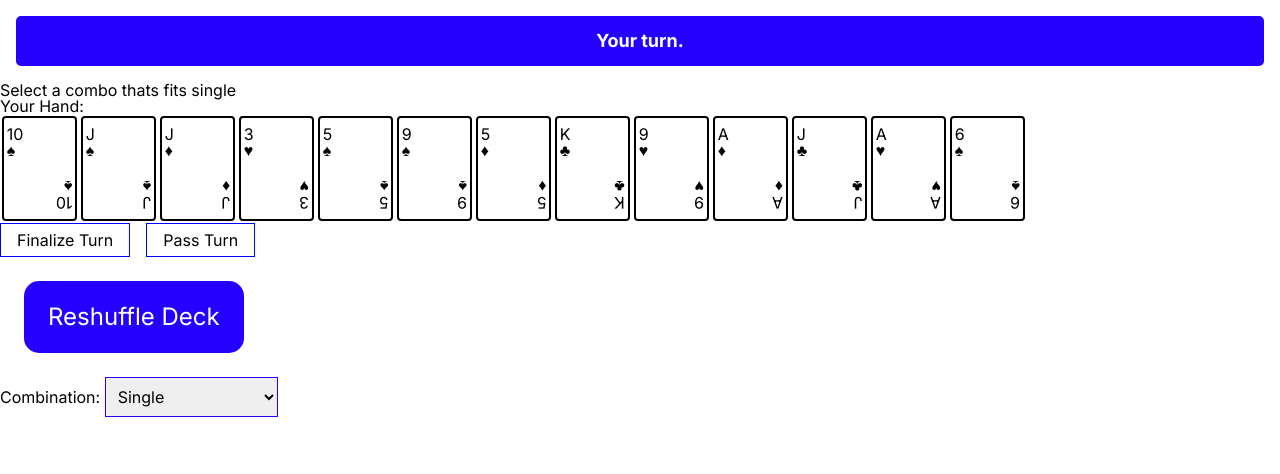
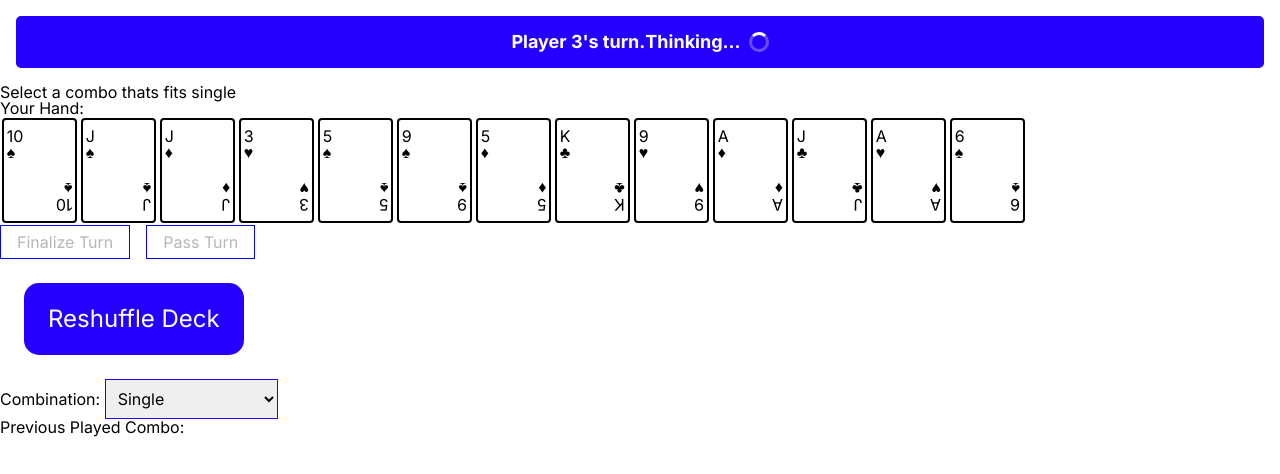
Before and after one commit to jduong09/thirteen, a Next.js app: page / in a window 1280 px wide. Both pictures are taken after a click on the button "Shuffle Deck". Shown: the top 474 px of the page. Built offline with nearby package versions, Linux system fonts and the light colour scheme.

Commit message:
Added helper function, working on logic to compare combos.

```diff
--- a/components/game/game.js
+++ b/components/game/game.js
@@ -1,7 +1,16 @@
 import gameStyles from './game.module.scss';
+import styles from "@/app/page.module.css";
 import { useState } from 'react';
 import Hand from "@/components/gameComponents/hand.js";
-import { dictionaryCombinations } from '@/components/utilities/combination.js';
+import { dictionaryCombinations, highestValue } from '@/components/utilities/combination.js';
+import { mapCard } from '../utilities/card';
+
+const icons = {
+  'hearts': '♥',
+  'diamonds': '♦',
+  'spades': '♠',
+  'clubs': '♣',
+}
 
 const Game = () => {
   const [deckIsShuffled, shuffleDeck] = useState(false);
@@ -10,6 +19,7 @@ const Game = () => {
   const [hands, setHands] = useState(null);
   const [comboIsValid, setComboStatus] = useState(null);
   const [currentTurnCombo, setCurrentTurnCombo] = useState('single');
+  const [previousPlayedCombo, setPreviousPlayedCombo] = useState([]);
 
   const [selectCombo, setComboSelect] = useState('single');
 
@@ -56,7 +66,7 @@ const Game = () => {
     shuffled.forEach((card, idx) => {
       const player = idx % 4;
       tempHands[player].hand.push(card);
-      if(card.number === '3' && card.suite === 'spades') {
+      if(card.number === 3 && card.suite === 'spades') {
         setPlayerTurn(player);
       };
     });
@@ -103,11 +113,15 @@ const Game = () => {
    * @param {Object[]} combo - Array of card objects
    */
   const requestCombo = (combo, combination) => {
+    console.log('Request Combo starting...');
+    console.log('Combination to play is: ', currentTurnCombo);
+    console.log('Player is playing: ', combo);
     // Check if combo is valid
-    if(validateCombo(combo, combination)) {
+    if(previousPlayedCombo.length === 0 || (validateCombo(combo, combination) && compareCombo(previousPlayedCombo[previousPlayedCombo.length - 1].value, combo))) {
+      console.log('Played higher combo, keep moving...');
       // Accept combo and set player turn
       setComboStatus(true);
-
+      setPreviousPlayedCombo(combo);
       setTimeout(() => {
         setComboStatus(null);
       }, 5000);
@@ -116,13 +130,22 @@ const Game = () => {
         hands[playerTurn].hand = hands[playerTurn].hand.filter((handCard) => handCard.value !== card.value);
       });
       setHands(hands);
-
       // TODO: Remove when done testing. This is just to simulate a fake game.
       setTimeout(() => changeTurn(), 3000);
     } else {
       // Reject combo
       setComboStatus(false);
     }
+  }
+
+  /**
+   * @description Compares players submitted combo with previous played combo.
+   * @param {integer} currentHighestValue - Highest integer of previous played combo
+   * @param {combo} combo - Array of card objects
+   */
+  const compareCombo = (currentHighestValue, combo) => {
+    const highestValueOfCombo = highestValue(combo);
+    return highestValueOfCombo > currentHighestValue;
   }
 
   /**
@@ -164,10 +187,29 @@ const Game = () => {
       }
       return lowest;
     }, 53);
+    console.log('Function in ai: ', currHand.find((card) => card.value === lowestCard));
 
     // TODO: Remove when done testing. This is mocking a single card play
-    setTimeout(() => requestCombo([currHand.find((card) => card.value === lowestCard)], 'single'), 3000);
+    setTimeout(() => requestCombo([currHand.find((card) => card.value === lowestCard)], 'single'), 5000);
   }
+
+  const listOfCards = previousPlayedCombo.map((card, idx) => {
+    const cardDisplay = mapCard(card.number);
+    return (
+      <li key={idx}>
+        <div className={`${styles.card} ${card.selected && styles.selected}`} onClick={(e) => selectCard(card, e)}>
+          <div className={styles.cardTopLeft}>
+            <span>{cardDisplay}</span>
+            <span>{icons[card.suite]}</span>
+          </div>
+          <div className={styles.cardBottomRight}>
+            <span>{icons[card.suite]}</span>
+            <span>{cardDisplay}</span>
+          </div>
+        </div>
+      </li>
+    );
+  });
 
   return (
     <game>
@@ -206,8 +248,9 @@ const Game = () => {
               <option value='double sequence'>Double Sequence</option>
             </select>
           </form>
+          {comboIsValid && <h2 className={gameStyles.validCombo}>Combo Choice is correct. Try making another combo or reshuffling the deck for new cards.</h2>}
 
-          {comboIsValid && <h2 className={gameStyles.validCombo}>Combo Choice is correct. Try making another combo or reshuffling the deck for new cards.</h2>}
+          <h2>Previous Played Combo: {listOfCards}</h2>
         </div>
 
       }
--- a/components/utilities/combination.js
+++ b/components/utilities/combination.js
@@ -1,4 +1,3 @@
-// Function validateCombo that takes in an array of cards which is the current players choice of cards, and matches it to the current cycles combination.
 export const dictionaryCombinations = {
   'single': {
     isValid: (cards) => cards.length === 1,
@@ -75,3 +74,18 @@ export const dictionaryCombinations = {
     }
   }
 }
+
+/**
+ * @description Returns card object with highest value from array of card objects
+ * @param {Object[]} combo - Array of card objects
+ */
+export const highestValue = (combo) => {
+  const result = combo.reduce((acc, cardObj) => {
+    if (cardObj.value > acc.value) {
+      return cardObj;
+    } else {
+      return acc;
+    }
+  });
+  return result;
+}
```
